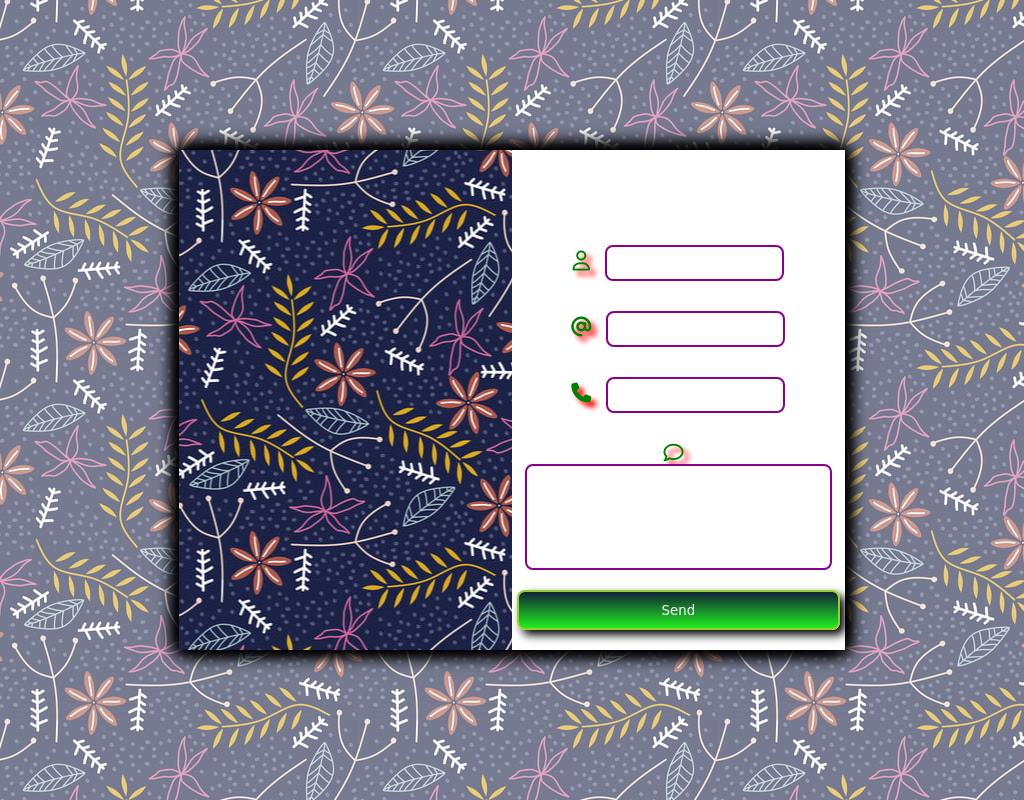
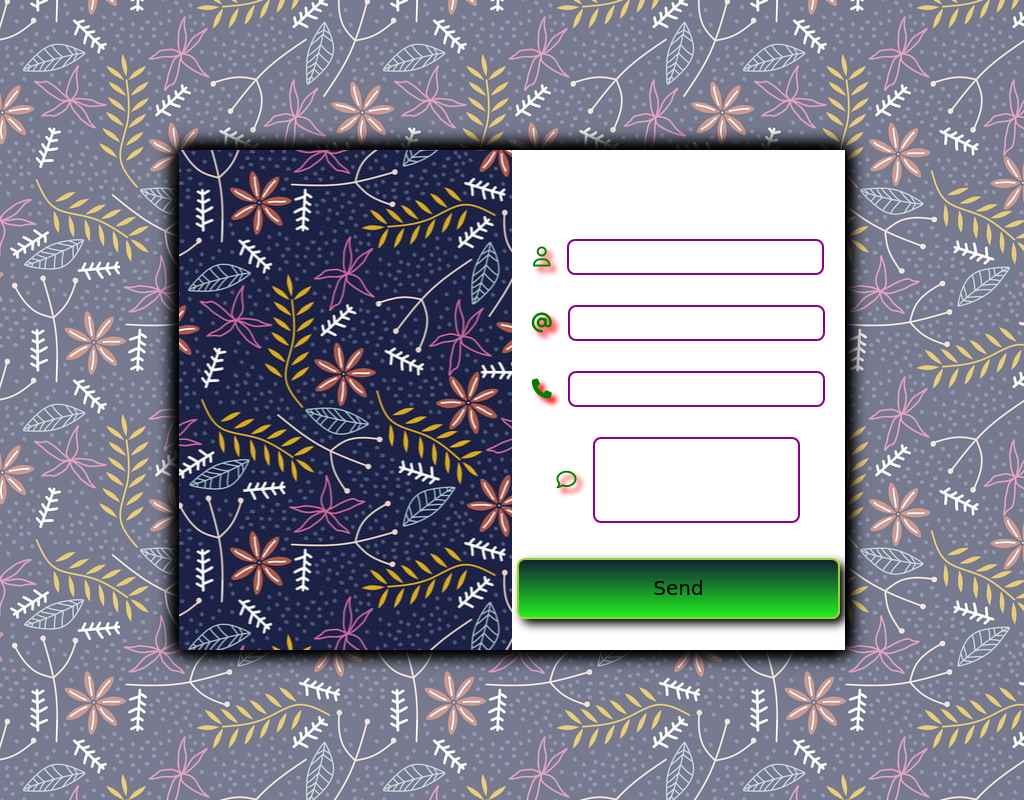
Before and after one commit to ZakaDev22/ResponsiveContactForm, a plain HTML site: page index.html in a window 1024 px wide. Drawn offline with Linux system fonts and the light colour scheme.

Commit message:
Finishing The Project And Create Images For Different Sizez

```diff
--- a/mediaSizes.css
+++ b/mediaSizes.css
@@ -1,3 +1,25 @@
+@media (max-width:1050px) and (min-width:800px) {
+
+
+    .inputs {
+
+        height: 70%;
+        display: flex;
+        flex-wrap: wrap;
+        gap: 30px;
+        overflow: auto;
+
+
+    }
+
+    .inputs #comment-box {
+        width: 60%;
+        height: 80px;
+        margin: auto;
+    }
+}
+
+
 @media (max-width:800px) {
 
     main {
@@ -26,8 +48,8 @@
         height: 50%;
         display: flex;
         flex-wrap: wrap;
-        justify-content: space-between;
-        overflow:  auto;
+        gap: 30px;
+        overflow: auto;
     }
 
 
--- a/style.css
+++ b/style.css
@@ -7,16 +7,16 @@ body {
 }
 
 * {
-    color: white;
     font-family: cursive, Arial, Helvetica, sans-serif;
+    font-size: 20px;
 }
 
 i {
-      font-size: 20px;
       color: green;
       text-shadow: 5px 5px 5px red;
       margin: 0 10px 0 0;
 }
+
 
 .container {
 
@@ -117,8 +117,9 @@ form,
 }
 
 .inputs  #comment-box{
-    width: 90%;
+    width: 80%;
     height: 100px;
+    margin: auto;
 }
 
 .form-bottom {
```
Also changed, not shown: 1000px.png (added), 800px.png (added), full size.png (added), full-Size.png (added).
